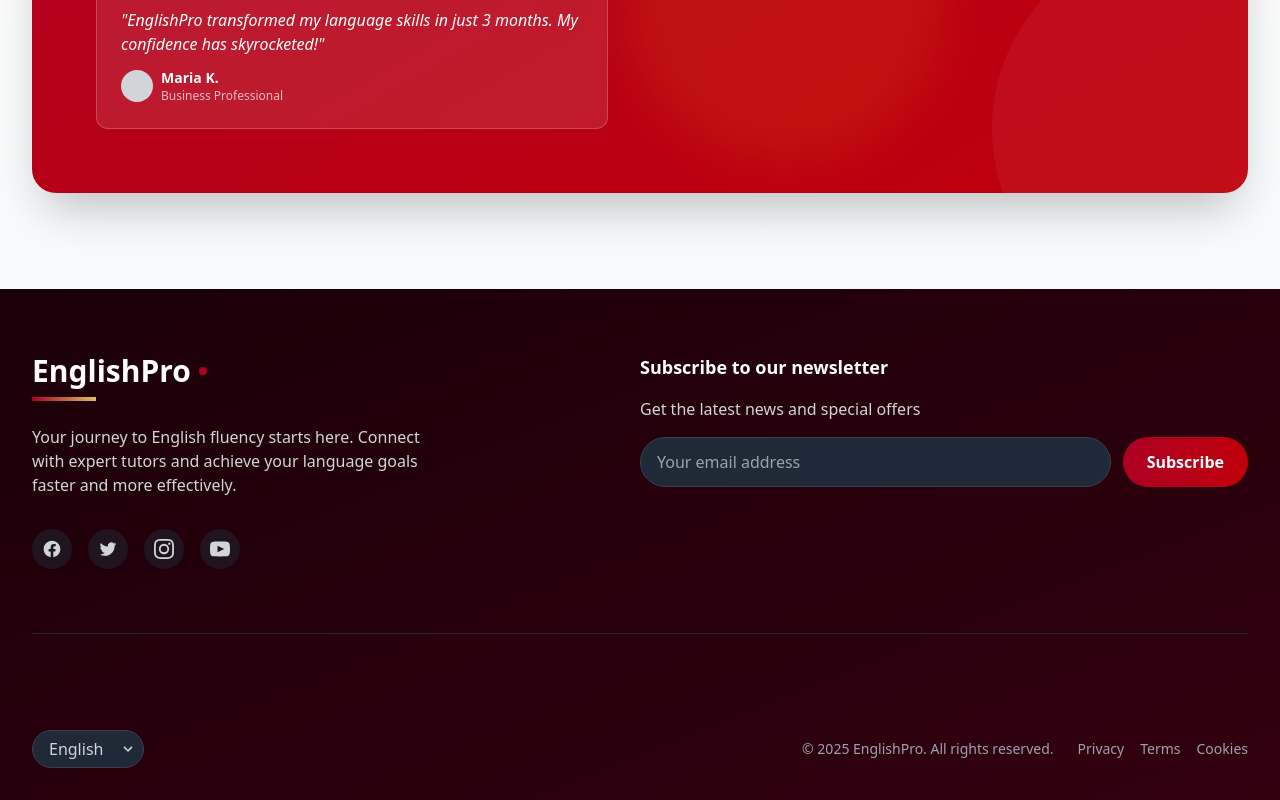
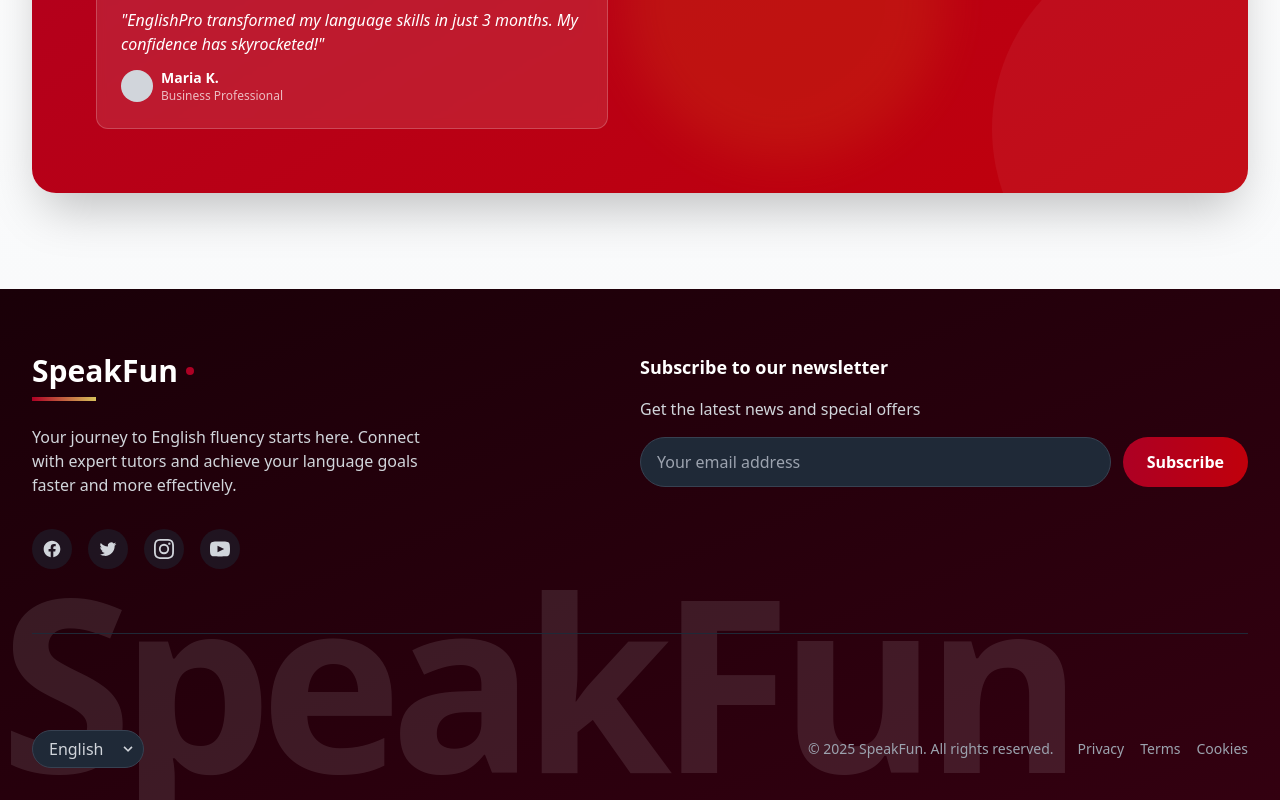
Before and after one commit to kynth65/OnlineTeachingSite, a React (Vite) app in the folder react/: page / in a window 1280 px wide. Shown: the part 4013-4813 px from the top of the page. Built offline with nearby package versions, Linux system fonts and the light colour scheme.

Commit message:
change the ui for footer

```diff
--- a/react/src/components/common/Footer.jsx
+++ b/react/src/components/common/Footer.jsx
@@ -35,15 +35,22 @@ const Footer = () => {
     ];
 
     return (
-        <footer className="bg-gradient-to-br from-[#1A0008] to-[#330010] text-white pt-16 pb-8">
-            <div className="container mx-auto px-4 md:px-6 lg:px-8">
+        <footer className="bg-gradient-to-br from-[#1A0008] to-[#330010] text-white pt-16 pb-8 relative overflow-hidden">
+            {/* Giant SpeakFun Logo */}
+            <div className="absolute -bottom-10 md:bottom-0 left-0 w-full opacity-10 pointer-events-none select-none">
+                <h1 className="text-8xl md:text-9xl lg:text-[12rem] xl:text-[15rem] font-extrabold text-white tracking-tighter">
+                    SpeakFun
+                </h1>
+            </div>
+
+            <div className="container mx-auto px-4 md:px-6 lg:px-8 relative z-10">
                 {/* Logo and Newsletter */}
                 <div className="flex flex-col lg:flex-row justify-between mb-16 pb-16 border-b border-gray-800">
                     <div className="mb-10 lg:mb-0 lg:w-1/3">
                         <div className="mb-6">
                             <div className="flex items-center">
                                 <h2 className="text-3xl font-bold text-white mr-2">
-                                    EnglishPro
+                                    SpeakFun
                                 </h2>
                                 <div className="w-2 h-2 rounded-full bg-[#AD0024]"></div>
                             </div>
@@ -122,8 +129,7 @@ const Footer = () => {
                     </div>
                     <div className="flex flex-col md:flex-row items-center space-y-2 md:space-y-0 md:space-x-6">
                         <p className="text-gray-400 text-sm">
-                            &copy; {currentYear} EnglishPro. All rights
-                            reserved.
+                            &copy; {currentYear} SpeakFun. All rights reserved.
                         </p>
                         <div className="flex space-x-4">
                             <a
--- a/react/src/pages/About.jsx
+++ b/react/src/pages/About.jsx
@@ -35,42 +35,6 @@ export default function About() {
                                         100+ Countries
                                     </span>
                                 </div>
-                            </div>
-                        </div>
-                    </div>
-                </div>
-
-                {/* Our Mission */}
-                <div className="container mx-auto px-4 md:px-6 lg:px-8 py-16 md:py-24">
-                    <div className="max-w-6xl mx-auto">
-                        <div className="grid md:grid-cols-2 gap-12 items-center">
-                            <div className="relative">
-                                <h2 className="text-3xl font-bold text-gray-900 mb-6">
-                                    Our Mission
-                                </h2>
-                                <p className="text-lg text-gray-700 mb-6">
-                                    At EnglishPro, we believe that language
-                                    should never be a barrier to success. Our
-                                    mission is to empower individuals worldwide
-                                    with the English language skills they need
-                                    to achieve their personal and professional
-                                    goals.
-                                </p>
-                                <p className="text-lg text-gray-700">
-                                    Through our personalized approach, we create
-                                    learning experiences that are tailored to
-                                    each student's unique needs, learning style,
-                                    and objectives.
-                                </p>
-                                {/* Decorative element */}
-                                <div className="absolute -z-10 rounded-full bg-[#D7C15B] opacity-10 w-32 h-32 -bottom-10 -left-10"></div>
-                            </div>
-                            <div className="rounded-2xl overflow-hidden shadow-xl group hover:shadow-2xl transition-all duration-300 transform hover:-translate-y-1">
-                                <img
-                                    src="/api/placeholder/600/400"
-                                    alt="Students learning English"
-                                    className="w-full h-full object-cover group-hover:scale-105 transition-transform duration-500"
-                                />
                             </div>
                         </div>
                     </div>
@@ -234,13 +198,6 @@ export default function About() {
                                 ].map((member, index) => (
                                     <div key={index} className="group">
                                         <div className="bg-white rounded-2xl overflow-hidden shadow-lg hover:shadow-xl transition-all duration-300 transform group-hover:-translate-y-1">
-                                            <div className="h-64 bg-gray-200 overflow-hidden">
-                                                <img
-                                                    src="/api/placeholder/400/300"
-                                                    alt={`${member.name}, ${member.role}`}
-                                                    className="w-full h-full object-cover group-hover:scale-105 transition-transform duration-500"
-                                                />
-                                            </div>
                                             <div className="p-6">
                                                 <h3 className="text-xl font-semibold mb-1">
                                                     {member.name}
```
